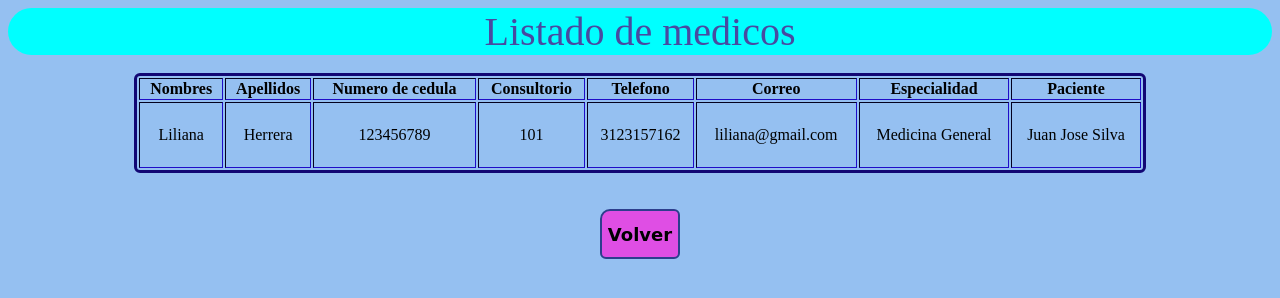
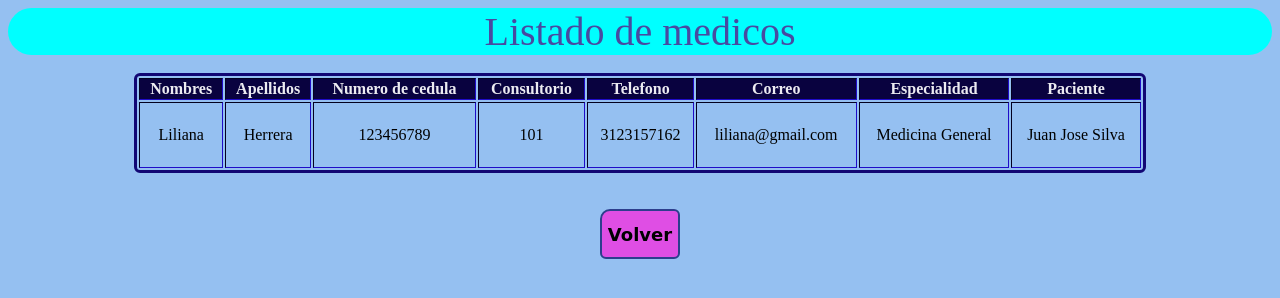
Before and after one commit to gonzalopereiracantor/taller6basic, a plain HTML site: page listado-medicos.html in a window 1280 px wide. Drawn offline with Linux system fonts and the light colour scheme.

Commit message:
correccion2 taller 6

```diff
--- a/style.css
+++ b/style.css
@@ -83,3 +83,8 @@ img{
     height: 25%;
     width: 120px;
 }
+
+th{
+    color: #ecebf1;
+    background-color: #09023f;
+}
```
